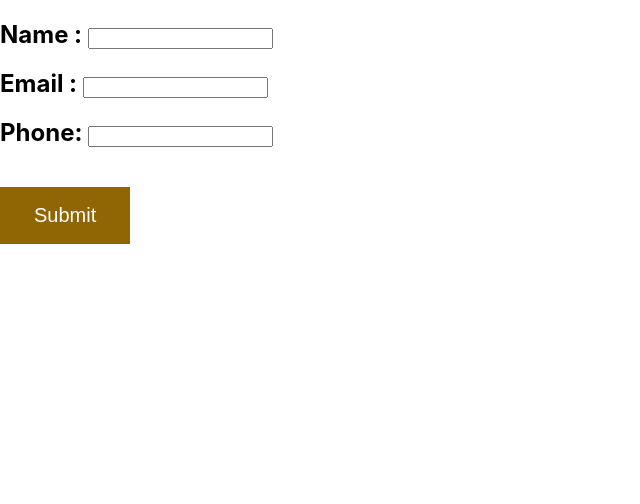
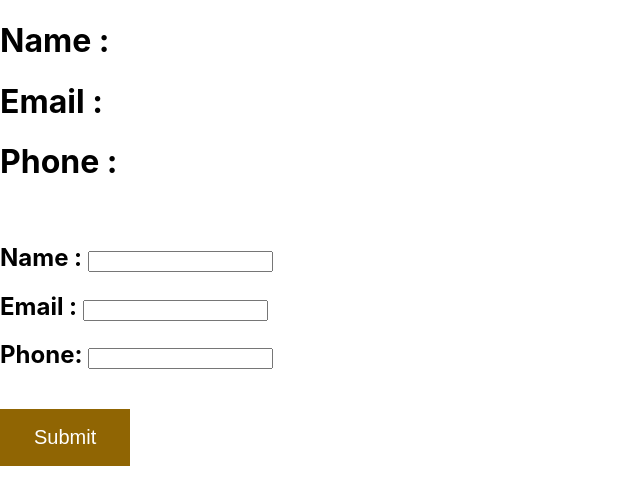
Before and after one commit to varunkr9866/hook-demo, a React (Create React App) app: page / in a window 1280 px wide. Shown: the top 504 px of the page, without its empty margins (0-640 px from the left). Built offline with nearby package versions, Linux system fonts and the light colour scheme.

Commit message:
COMPLETED WORKING WITH FORM IN REACT

```diff
--- a/src/functionalDemo/FunctionalDemo.jsx
+++ b/src/functionalDemo/FunctionalDemo.jsx
@@ -9,13 +9,19 @@ function FunctionalDemo() {
   });
   function handleSubmit(e) {
     e.preventDefault();
-    console.log(e.target.full_name.value);
-    console.log(e.target.email.value);
-    console.log(e.target.mobile.value);
+    setUserData({
+      fullname : e.target.full_name.value,
+      email : e.target.email.value,
+      phone : e.target.mobile.value
+    });
   }
 
   return (
     <div>
+      <h1>Name : {userData.fullname}</h1>
+      <h1>Email : {userData.email}</h1>
+      <h1>Phone : {userData.phone}</h1>
+      <br/>
       <form onSubmit={handleSubmit}>
         <h2>Name : <input name="full_name"/></h2>
         <h2>Email : <input name="email"/></h2>
```
